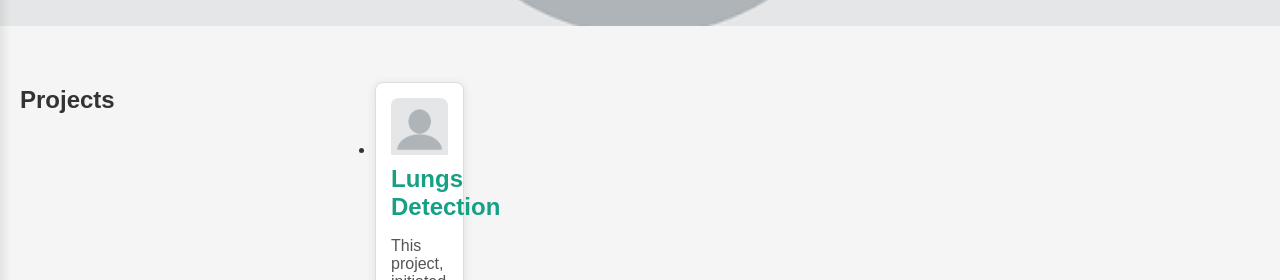
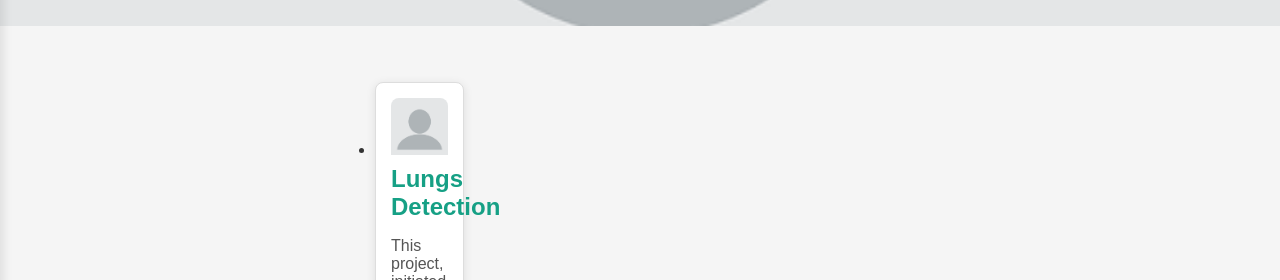
Before and after one commit to azzindani/azzindani.github.io, a Jekyll site: the page index.html, which Jekyll copies as it is, in a window 1280 px wide and 900 px high. Shown: the part 274-554 px from the top of the window. Built offline with Jekyll 4.4.1, drawn with Linux system fonts in a browser that asks for light colours.

Commit message:
Update index.html

```diff
--- a/index.html
+++ b/index.html
@@ -29,7 +29,7 @@
 
   <!-- List of Projects -->
   <div class="project-list" id="home">
-    <h2>Projects</h2>
+    <h2></h2>
     <ul>
       <li>
         <a href="https://azzindani.github.io/docs/page1.html" class="project-item">
```
